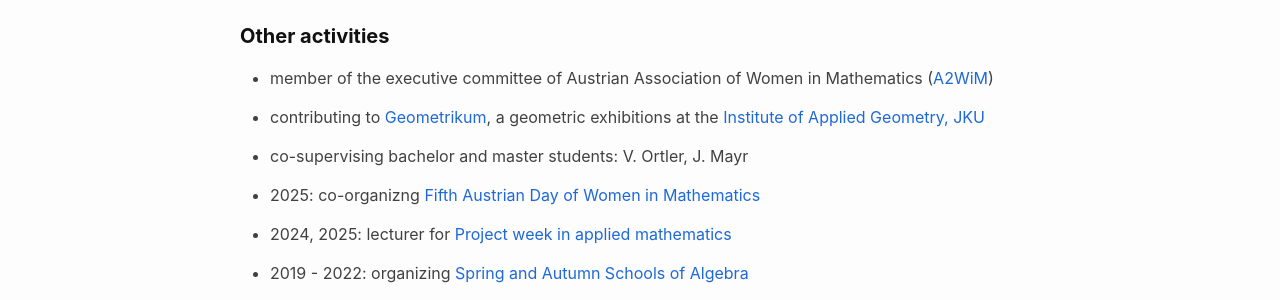
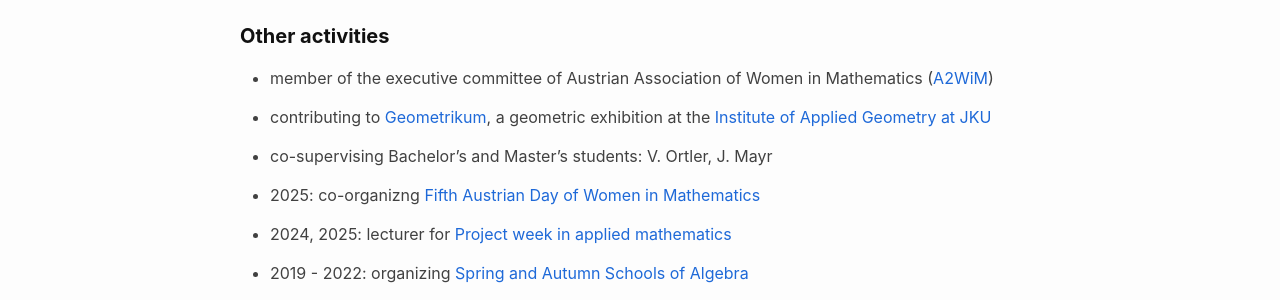
Before and after one commit to JanaVrablikova/janavrablikova.github.io, a Jekyll site: the page built from 03cv.markdown, in a window 1280 px wide. Shown: the part 817-1117 px from the top of the page. Built offline with Jekyll 4.4.1, drawn with Linux system fonts in a browser that asks for light colours; nearby versions of some CDN libraries.

Commit message:
Update 03cv.markdown

```diff
--- a/03cv.markdown
+++ b/03cv.markdown
@@ -36,9 +36,9 @@ longname: Curriculum vitæ
 #### **Other activities**
 * member of the executive committee of Austrian Association of Women in Mathematics ([A2WiM](https://sites.google.com/view/a2wim/home))
 
-* contributing to [Geometrikum](https://www.ag.jku.at/geometrikum.shtml), a geometric exhibitions at the [Institute of Applied Geometry, JKU](https://www.ag.jku.at)
+* contributing to [Geometrikum](https://www.ag.jku.at/geometrikum.shtml), a geometric exhibition at the [Institute of Applied Geometry at JKU](https://www.ag.jku.at)
 
-* co-supervising bachelor and master students: V. Ortler, J. Mayr
+* co-supervising Bachelor's and Master's students: V. Ortler, J. Mayr
 
 * 2025: co-organizng  [Fifth Austrian Day of Women in Mathematics](https://www.tuwien.at/en/mg/femma/adwim-2025)
 
```
